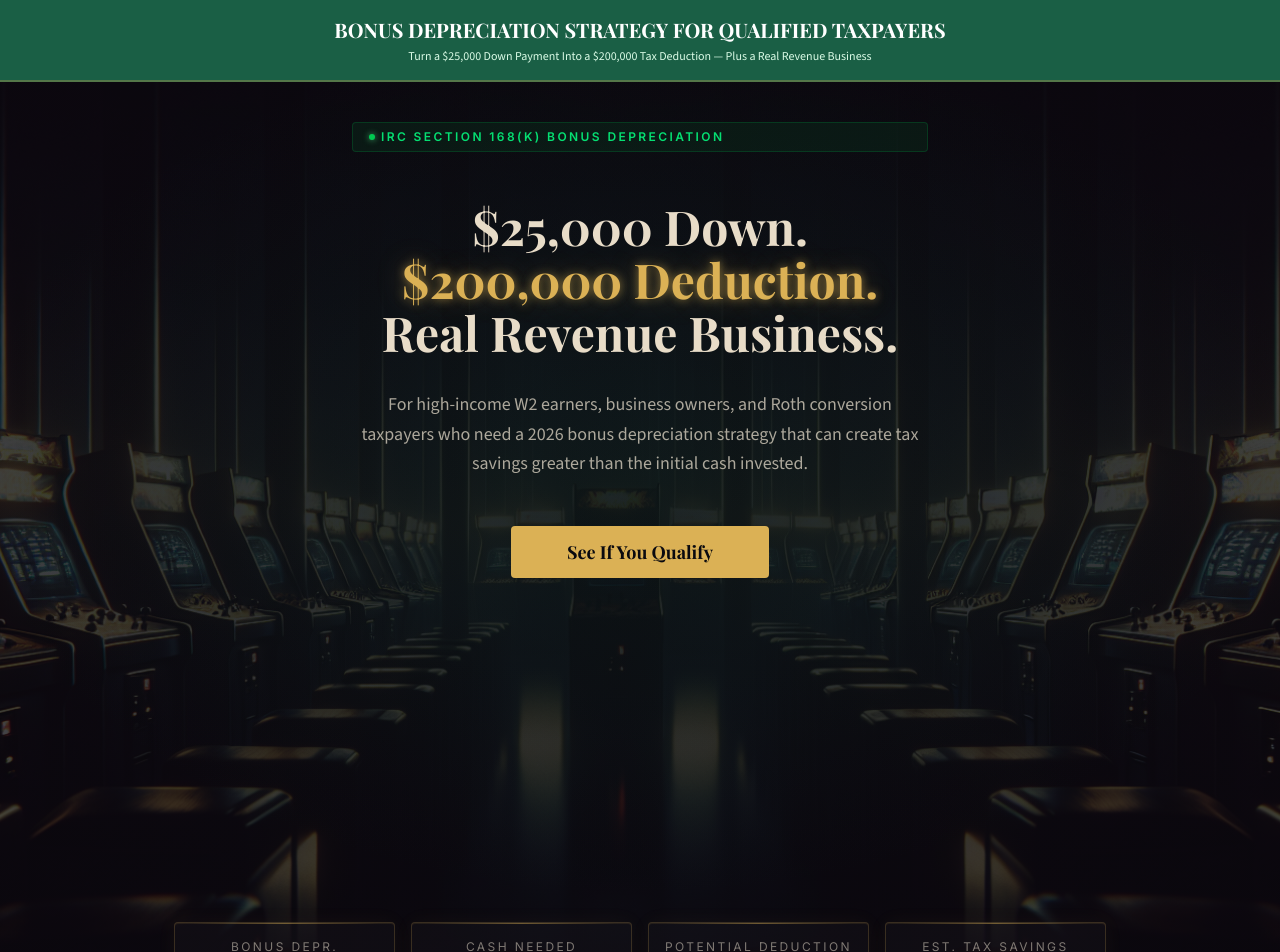
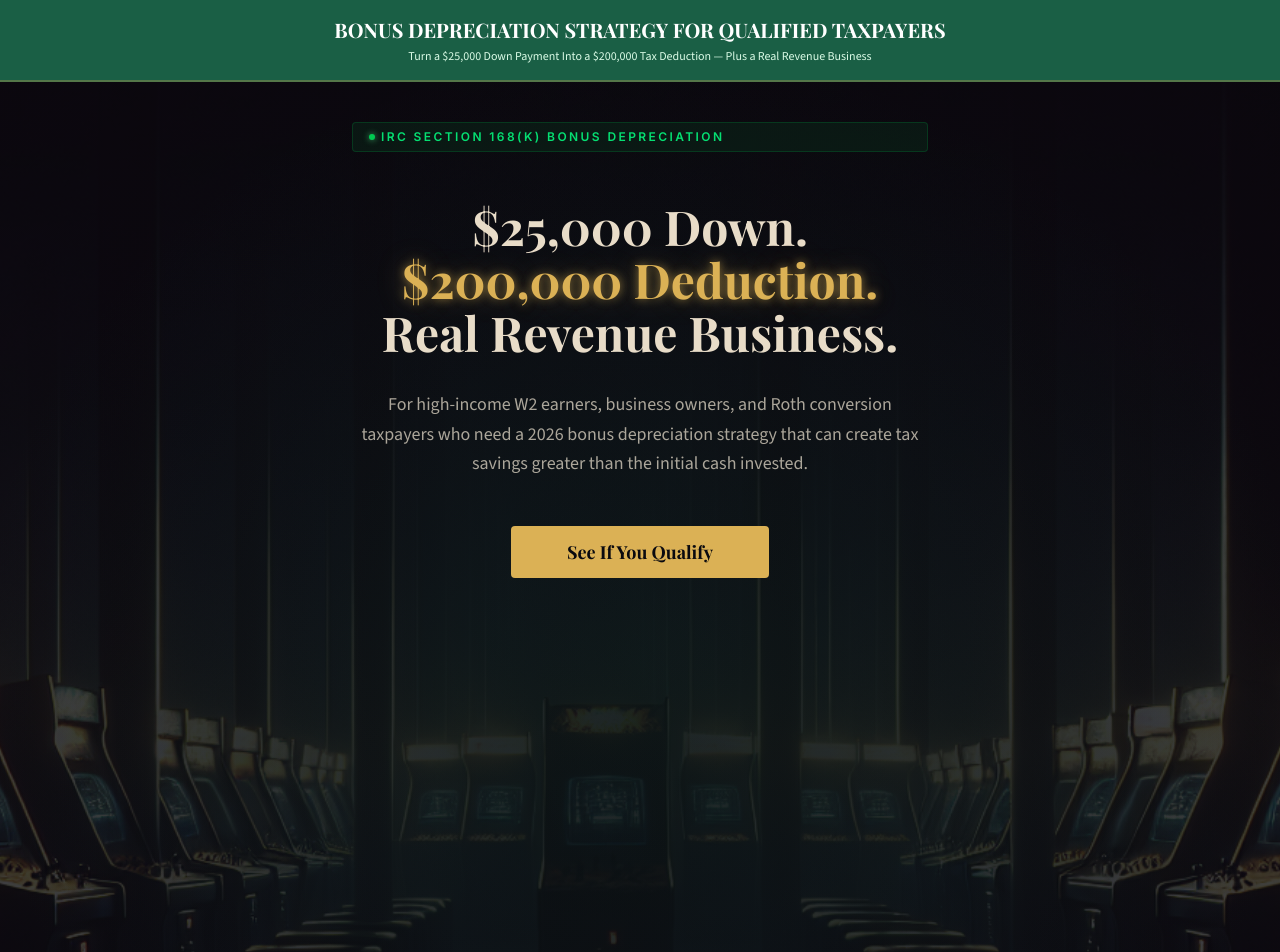
Before and after one commit to kennysabangan/arcade-tax-guide, a React (Vite) app: page /arcade in a window 1280 px wide. Shown: the top 952 px of the page. Built offline with nearby package versions, Linux system fonts and the light colour scheme; what @react-pdf/renderer would draw is missing.

Commit message:
Revert image layout to original working state

```diff
--- a/src/pages/ArcadeLandingPage.jsx
+++ b/src/pages/ArcadeLandingPage.jsx
@@ -262,8 +262,8 @@ const leadScore = computeLeadScore();
 
           </div>
         </div>
-        <div className="flex justify-center px-5 py-4" style={{ minHeight: '200px' }}>
-          <img src="/images/arcade-machine.jpg" alt="Arcade Machine" className="w-full h-full object-contain" style={{ maxHeight: '200px', maxWidth: '300px' }} />
+        <div className="flex justify-center px-5 py-4">
+          <img src="/images/arcade-machine.jpg" alt="Arcade Machine" className="w-full max-w-xs sm:max-w-sm" />
         </div>
         <div className="flex justify-center px-5 py-4" style={{ display: 'flex' }}>
           <div className="grid grid-cols-2 sm:grid-cols-4 gap-4 max-w-2xl sm:max-w-4xl lg:max-w-6xl">
```
